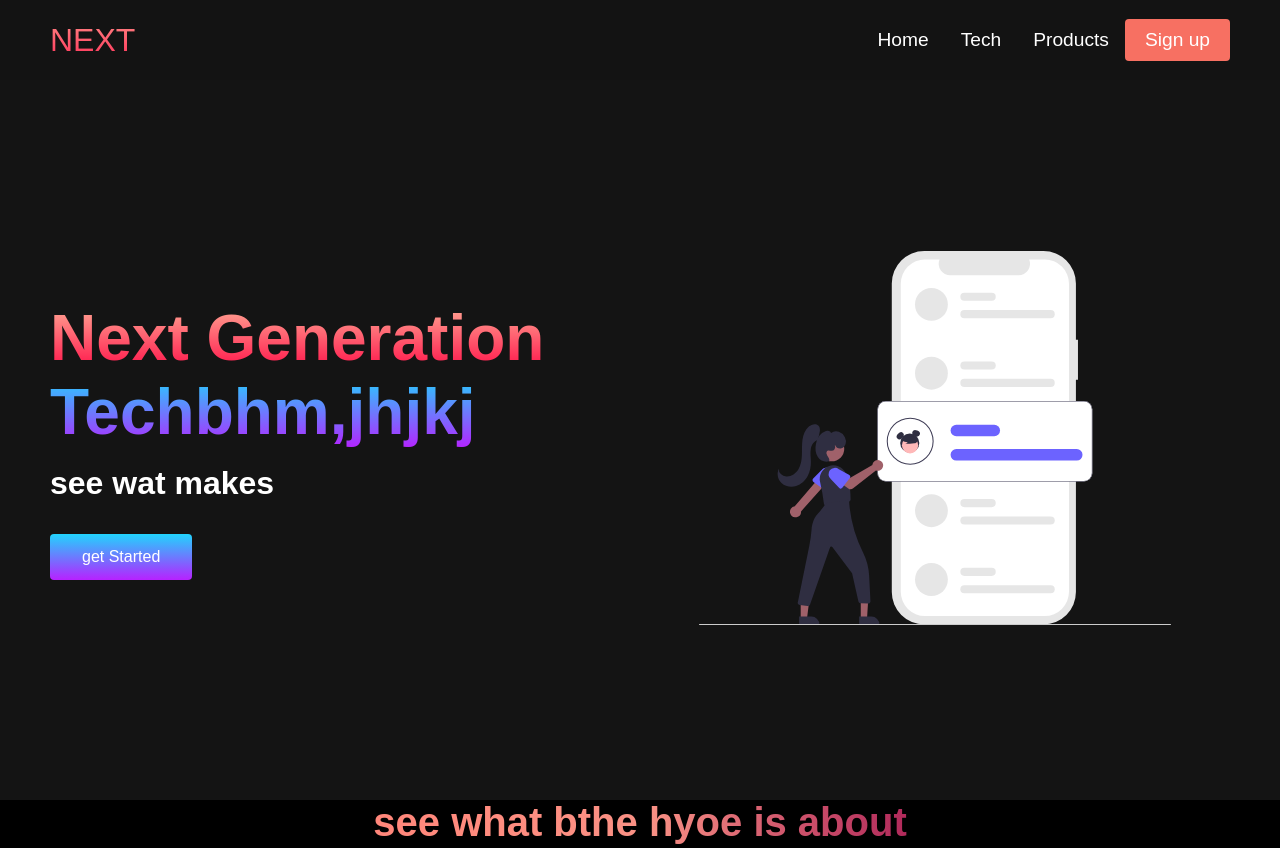
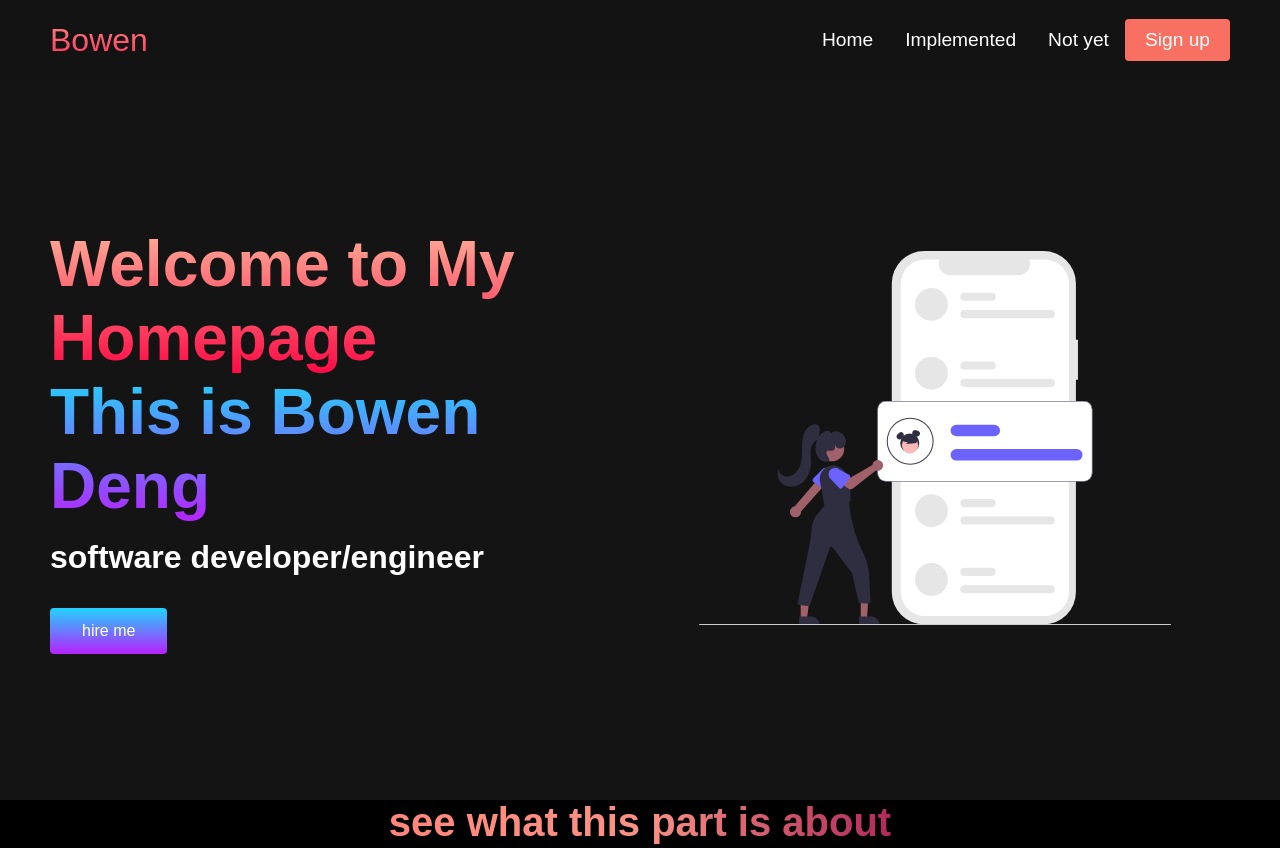
Before and after one commit to BowenDeng228/BowenDeng228.github.io, a plain HTML site: page index.html in a window 1280 px wide. Shown: the top 848 px of the page. Drawn offline with Linux system fonts and the light colour scheme.

Commit message:
Update index.html, updated texts

```diff
--- a/index.html
+++ b/index.html
@@ -9,7 +9,7 @@
 <body>
     <nav class="navbar">
         <div class="navbar__container">
-            <a href="/" id="navbar__logo">NEXT</a>
+            <a href="/" id="navbar__logo">Bowen</a>
             <div class="navbar__toggle" id="mobile-menu">
                 <span class="bar"></span>
                 <span class="bar"></span>
@@ -23,12 +23,12 @@
                 </li>
                 <li class="navbar__item">
                     <a href="/tech.html" class="navbar__links">
-                        Tech
+                        Implemented
                     </a>
                 </li>
                 <li class="navbar__item">
                     <a href="/" class="navbar__links">
-                        Products
+                        Not yet
                     </a>
                 </li>
                 <li class="navbar__btn">
@@ -43,10 +43,10 @@
 <div class="main">
     <div class="main__container" >
         <div class="main__content">
-            <h1>Next Generation</h1>
-            <h2>Techbhm,jhjkj</h2>
-            <p>see wat makes</p>
-            <button class="main__btn"><a href="#">get Started</a></button>
+            <h1>Welcome to My Homepage</h1>
+            <h2>This is Bowen Deng</h2>
+            <p>software developer/engineer</p>
+            <button class="main__btn"><a href="#">hire me</a></button>
         </div>
         <div class="main__img--container">
             <img src="images/pic1.svg" alt="pic" id="main__img">
@@ -56,7 +56,7 @@
 
 
 <div class="services">
-    <h1>see what bthe hyoe is about</h1>
+    <h1>see what this part is about</h1>
     <div class="services__container">
         <div class="services__card">
             <h2>expenience</h2>
```
